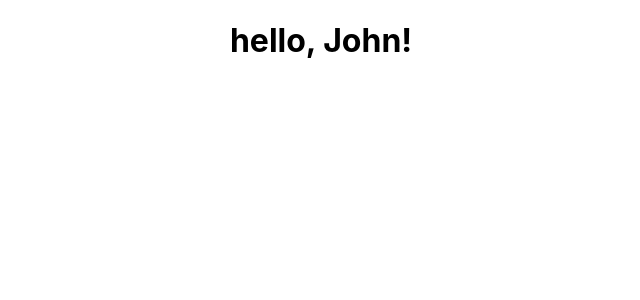
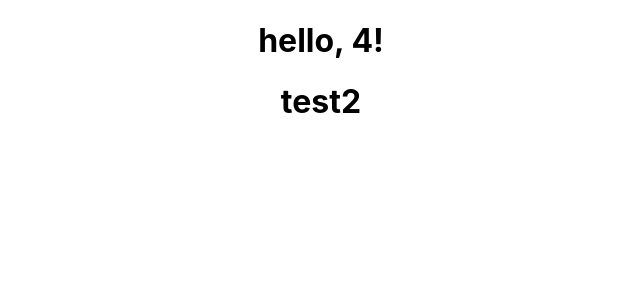
Before and after one commit to Rickwu93/react-qs, a React (Create React App) app: page / in a window 1280 px wide. Shown: the top 300 px of the page, without its empty margins (319-959 px from the left). Built offline with nearby package versions, Linux system fonts and the light colour scheme.

Commit message:
conditional rendering

```diff
--- a/src/App.js
+++ b/src/App.js
@@ -1,12 +1,19 @@
 import './App.css';
 
 const App = () => {
-  const name = 'John';
-  const isNameShowing = true;
+  const name = null;
+
 
   return (
     <div className="App">
-      <h1>hello, {isNameShowing ? name : 'someone'}! </h1>
+      <h1>hello, {2 + 2}! </h1>
+      {name ? (
+        <>
+          test
+        </>
+      ) : (
+        <h1>test2</h1>
+      )}
     </div>
   );
 }
```
